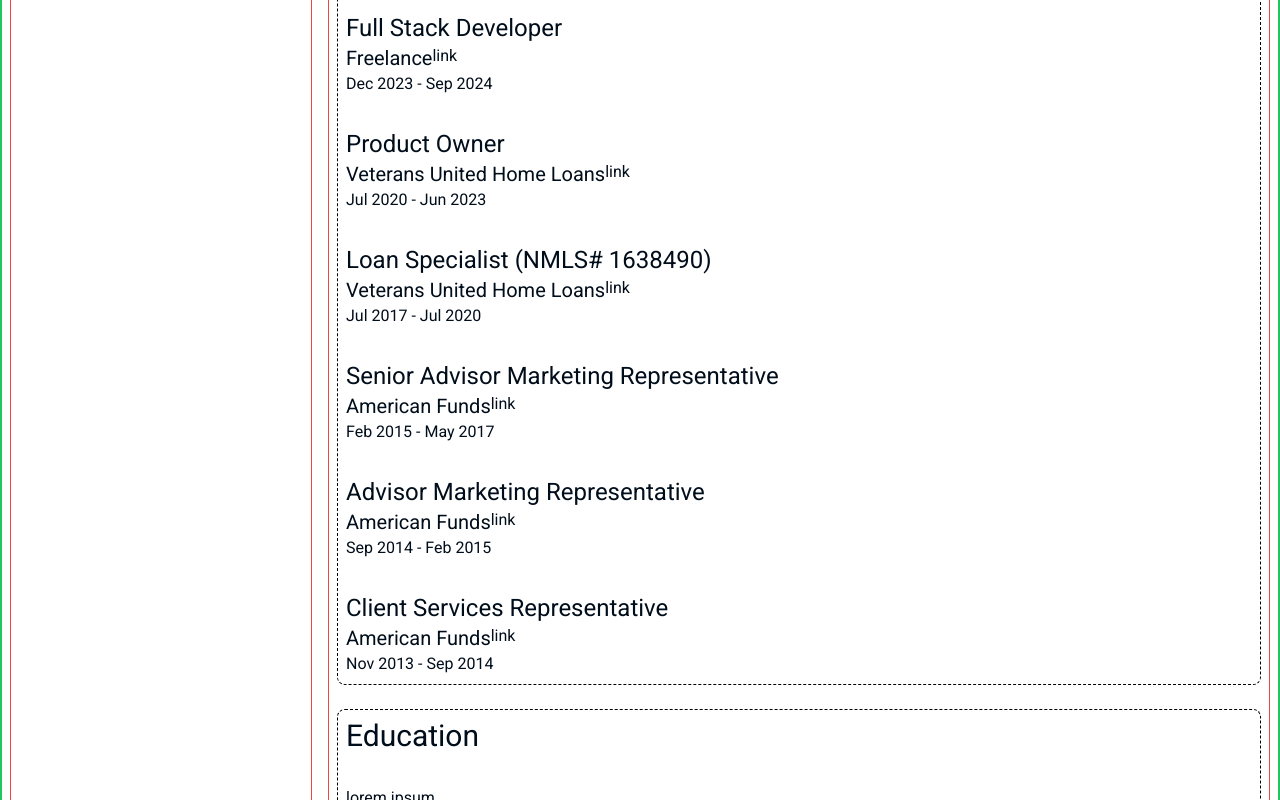
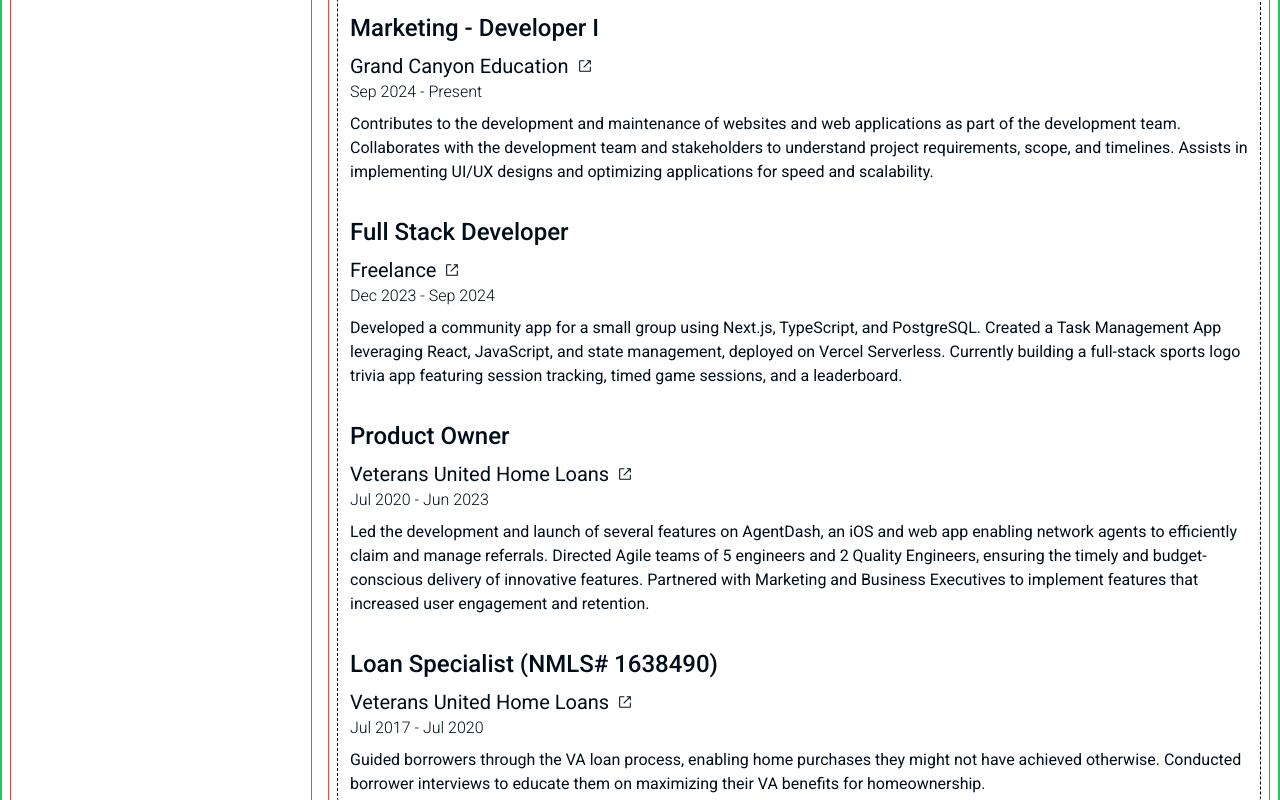
Before and after one commit to jwbw29/portfolio_v2, a Next.js app: page / in a window 1280 px wide. Shown: the part 1020-1820 px from the top of the page. Built offline with nearby package versions, Linux system fonts and the light colour scheme.

Commit message:
work experience formatting

```diff
--- a/public/data/workExperience.json
+++ b/public/data/workExperience.json
@@ -1,44 +1,30 @@
 [
+  {
+    "title": "Marketing - Developer I",
+    "url": "https://www.linkedin.com/company/grand-canyon-education/",
+    "company": "Grand Canyon Education",
+    "dates": "Sep 2024 - Present",
+    "description": "Contributes to the development and maintenance of websites and web applications as part of the development team. Collaborates with the development team and stakeholders to understand project requirements, scope, and timelines. Assists in implementing UI/UX designs and optimizing applications for speed and scalability."
+  },
   {
     "title": "Full Stack Developer",
     "url": "https://www.justin-byrd.com",
     "company": "Freelance",
     "dates": "Dec 2023 - Sep 2024",
-    "description": ""
+    "description": "Developed a community app for a small group using Next.js, TypeScript, and PostgreSQL. Created a Task Management App leveraging React, JavaScript, and state management, deployed on Vercel Serverless. Currently building a full-stack sports logo trivia app featuring session tracking, timed game sessions, and a leaderboard."
   },
   {
     "title": "Product Owner",
     "url": "https://www.linkedin.com/company/veteransunited/",
     "company": "Veterans United Home Loans",
     "dates": "Jul 2020 - Jun 2023",
-    "description": ""
+    "description": "Led the development and launch of several features on AgentDash, an iOS and web app enabling network agents to efficiently claim and manage referrals. Directed Agile teams of 5 engineers and 2 Quality Engineers, ensuring the timely and budget-conscious delivery of innovative features. Partnered with Marketing and Business Executives to implement features that increased user engagement and retention."
   },
   {
     "title": "Loan Specialist (NMLS# 1638490)",
     "url": "https://www.linkedin.com/company/veteransunited/",
     "company": "Veterans United Home Loans",
     "dates": "Jul 2017 - Jul 2020",
-    "description": ""
-  },
-  {
-    "title": "Senior Advisor Marketing Representative",
-    "url": "https://www.linkedin.com/company/capital-group/posts/?feedView=all",
-    "company": "American Funds",
-    "dates": "Feb 2015 - May 2017",
-    "description": ""
-  },
-  {
-    "title": "Advisor Marketing Representative",
-    "url": "https://www.linkedin.com/company/capital-group/posts/?feedView=all",
-    "company": "American Funds",
-    "dates": "Sep 2014 - Feb 2015",
-    "description": ""
-  },
-  {
-    "title": "Client Services Representative",
-    "url": "https://www.linkedin.com/company/capital-group/posts/?feedView=all",
-    "company": "American Funds",
-    "dates": "Nov 2013 - Sep 2014",
-    "description": ""
+    "description": "Guided borrowers through the VA loan process, enabling home purchases they might not have achieved otherwise. Conducted borrower interviews to educate them on maximizing their VA benefits for homeownership."
   }
 ]
--- a/src/components/WorkExperience.tsx
+++ b/src/components/WorkExperience.tsx
@@ -1,6 +1,7 @@
 "use client";
 import workExperience from "../../public/data/workExperience.json";
 import Link from "next/link";
+import { RxExternalLink } from "react-icons/rx";
 
 export default function WorkExperience() {
   return (
@@ -9,20 +10,24 @@
       className="border border-dashed border-black rounded-lg p-2 m-2 flex flex-col gap-4 md:gap-8"
     >
       <h2>Work Experience</h2>
+      <ul className="flex flex-col gap-4 md:gap-8 ml-1">
         {/* //// map work experience here */}
         {workExperience.map((work, index) => (
-        <div key={index} className="flex flex-col">
-          <h3>{work.title}</h3>
+          <li key={index} className="flex flex-col gap-2 ">
+            <h3 className="font-medium">{work.title}</h3>
             <div className="flex flex-col">
-            <div className="flex">
+              <div className="flex gap-2">
                 <h4>{work.company}</h4>
-              <Link href={work.url}>link</Link>
+                <Link href={work.url} className="flex items-center">
+                  <RxExternalLink />
+                </Link>
               </div>
-            <p>{work.dates}</p>
+              <p className="font-light">{work.dates}</p>
             </div>
             <p>{work.description}</p>
-        </div>
+          </li>
         ))}
+      </ul>
     </section>
   );
 }
```
Lines whose indentation alone changed are shown as unchanged.
